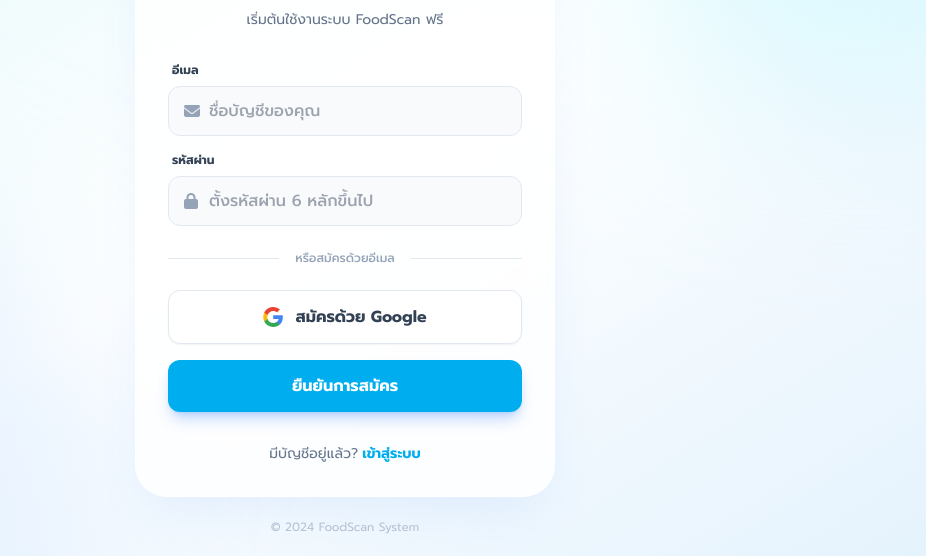
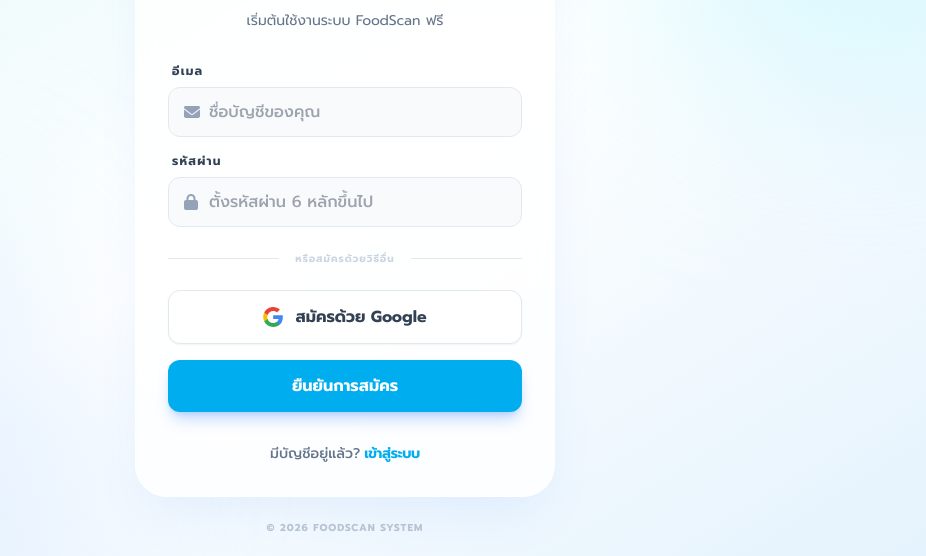
Before and after one commit to twanty979-hue/scan-food, a Next.js app: page /register in a window 1280 px wide. Shown: the part 241-797 px from the top of the page, without its empty margins (295-1221 px from the left). Built offline with nearby package versions, Linux system fonts and the light colour scheme; no server answers.

Commit message:
login reset

```diff
--- a/app/login/page.tsx
+++ b/app/login/page.tsx
@@ -87,7 +87,6 @@
     }
   };
 
-  // ฟังก์ชันส่งอีเมลรีเซ็ตรหัสผ่าน (Logic เดิม)
  const handleResetPassword = async (e: React.FormEvent) => {
   e.preventDefault();
   setLoading(true);
@@ -96,7 +95,9 @@
 
   try {
     const { error } = await supabase.auth.resetPasswordForEmail(email, {
-        redirectTo: `${window.location.origin}/auth/reset-password`,
+      // ✅ แก้ไขบรรทัดนี้: ให้วิ่งไปที่หน้า callback ก่อน
+      // และส่งพารามิเตอร์ next เพื่อบอกว่าหลังจากแลก Session เสร็จให้ไปหน้าเปลี่ยนรหัส
+      redirectTo: `${window.location.origin}/auth/callback?next=/auth/reset-password&type=recovery`,
     });
 
     if (error) throw error;
--- a/app/register/page.tsx
+++ b/app/register/page.tsx
@@ -105,24 +105,45 @@
 
         {/* --- เงื่อนไขการแสดงผล --- */}
         {isSuccess ? (
-          // ✅ ส่วนที่ 1: แสดงเมื่อสมัครสำเร็จ (หน้าแจ้งเตือนเช็คอีเมล)
-          <div className="text-center animate-fadeIn">
-            <div className="w-16 h-16 bg-green-100 text-green-500 rounded-full flex items-center justify-center mx-auto mb-4 text-3xl shadow-sm">
-              <i className="fa-regular fa-envelope-open"></i>
+          // ✅ ส่วนที่ 1: แสดงเมื่อสมัครสำเร็จ (หน้าแจ้งเตือนเช็คอีเมลแบบพรีเมียม)
+          <div className="text-center animate-in fade-in zoom-in duration-500">
+            {/* ไอคอนจดหมายแบบมีอนิเมชัน */}
+            <div className="relative w-24 h-24 mx-auto mb-8">
+              <div className="absolute inset-0 bg-blue-100 rounded-full animate-ping opacity-25"></div>
+              <div className="relative w-24 h-24 bg-gradient-to-tr from-[#00AEEF] to-blue-600 rounded-full flex items-center justify-center shadow-lg shadow-blue-500/30">
+                <i className="fa-solid fa-paper-plane text-4xl text-white"></i>
+              </div>
             </div>
-            <h2 className="text-2xl font-bold text-slate-800 mb-2">ยืนยันอีเมลของคุณ</h2>
-            <p className="text-slate-600 mb-6">
-              เราได้ส่งลิงก์ยืนยันไปที่<br/>
-              <span className="font-bold text-[#00AEEF]">{email}</span><br/>
-              กรุณาตรวจสอบกล่องจดหมายของคุณ (รวมถึง Junk/Spam)
-            </p>
 
-            <Link
-              href="/login"
-              className="block w-full bg-slate-100 hover:bg-slate-200 text-slate-700 font-bold py-3 rounded-xl transition-all"
-            >
-              กลับไปหน้าเข้าสู่ระบบ
-            </Link>
+            <h2 className="text-3xl font-black text-slate-800 mb-4 tracking-tight">เช็คกล่องจดหมายของคุณ</h2>
+
+            <div className="bg-slate-50/80 border border-slate-100 p-4 rounded-2xl mb-8">
+              <p className="text-slate-600 text-sm leading-relaxed text-center">
+                ระบบได้ส่งลิงก์ยืนยันตัวตนไปที่ <br />
+                <span className="font-bold text-slate-900 break-all">{email}</span>
+              </p>
+            </div>
+
+            <div className="space-y-4">
+              <Link
+                href="/login"
+                className="block w-full bg-[#00AEEF] hover:bg-[#009ACD] text-white font-bold py-4 rounded-xl shadow-lg shadow-blue-500/20 transition-all active:scale-95 text-center"
+              >
+                ไปที่หน้าเข้าสู่ระบบ
+              </Link>
+
+              <div className="pt-4 border-t border-slate-100">
+                <p className="text-xs text-slate-400 mb-2 font-medium uppercase tracking-widest text-center">ไม่ได้รับอีเมล?</p>
+                <button
+                  type="button"
+                  disabled={loading}
+                  onClick={handleEmailSignup}
+                  className="text-[#00AEEF] text-sm font-bold hover:underline disabled:opacity-50 w-full text-center"
+                >
+                  {loading ? 'กำลังส่งใหม่...' : 'คลิกที่นี่เพื่อส่งอีกครั้ง'}
+                </button>
+              </div>
+            </div>
           </div>
         ) : (
           // ✅ ส่วนที่ 2: ฟอร์มสมัครสมาชิก (แสดงตอนแรก)
@@ -145,7 +166,7 @@
 
             <form onSubmit={handleEmailSignup} className="space-y-4">
               <div>
-                <label className="block text-xs font-bold text-slate-700 mb-2 ml-1">อีเมล</label>
+                <label className="block text-xs font-bold text-slate-700 mb-2 ml-1 tracking-widest uppercase">อีเมล</label>
                 <div className="relative group">
                   <i className="fa-solid fa-envelope absolute left-4 top-1/2 -translate-y-1/2 text-slate-400 group-focus-within:text-[#00AEEF] transition-colors"></i>
                   <input
@@ -165,7 +186,7 @@
               </div>
 
               <div>
-                <label className="block text-xs font-bold text-slate-700 mb-2 ml-1">รหัสผ่าน</label>
+                <label className="block text-xs font-bold text-slate-700 mb-2 ml-1 tracking-widest uppercase">รหัสผ่าน</label>
                 <div className="relative group">
                   <i className="fa-solid fa-lock absolute left-4 top-1/2 -translate-y-1/2 text-slate-400 group-focus-within:text-[#00AEEF] transition-colors"></i>
                   <input
@@ -182,7 +203,7 @@
 
               <div className="relative flex py-2 items-center mb-6">
                 <div className="flex-grow border-t border-slate-200"></div>
-                <span className="flex-shrink-0 mx-4 text-slate-400 text-xs font-medium uppercase">หรือสมัครด้วยอีเมล</span>
+                <span className="flex-shrink-0 mx-4 text-slate-300 text-[10px] font-bold uppercase tracking-widest">หรือสมัครด้วยวิธีอื่น</span>
                 <div className="flex-grow border-t border-slate-200"></div>
               </div>
 
@@ -205,17 +226,17 @@
               </button>
             </form>
 
-            <div className="mt-8 text-center text-sm text-slate-500">
+            <div className="mt-8 text-center text-sm text-slate-500 font-medium">
               มีบัญชีอยู่แล้ว?
-              <Link href="/login" className="text-[#00AEEF] font-bold ml-1 hover:underline">เข้าสู่ระบบ</Link>
+              <Link href="/login" className="text-[#00AEEF] font-bold ml-1 hover:underline tracking-tight">เข้าสู่ระบบ</Link>
             </div>
           </>
         )}
 
       </div>
 
-      <p className="absolute bottom-6 text-slate-400 text-xs text-center w-full opacity-60">
-        © 2024 FoodScan System
+      <p className="absolute bottom-6 text-slate-400 text-[10px] font-bold tracking-widest text-center w-full opacity-60 uppercase">
+        © 2026 FoodScan System
       </p>
     </div>
   );
```
Lines whose indentation alone changed are shown as unchanged.
